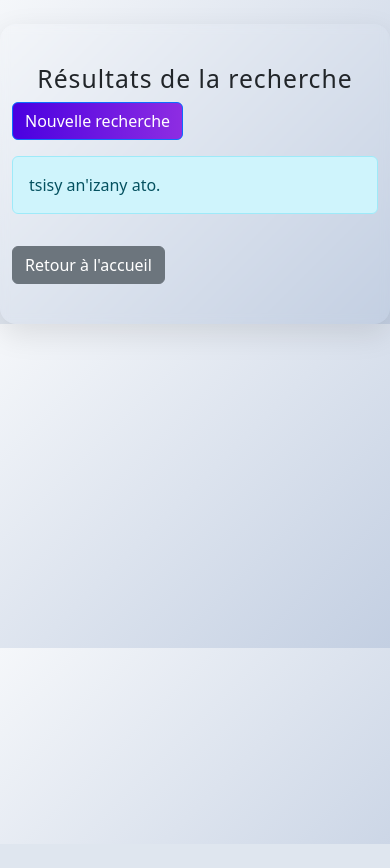
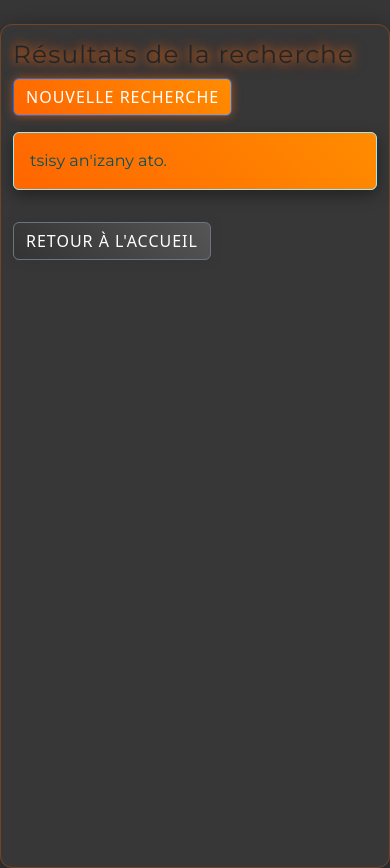
Before and after one commit to Ayyydane/Web23-06-25, a PHP site: page /PAGES/resultats_recherche.php in a window 390 px wide. Before the commit the page ends 844 px from the top, so only its background shows below. Run offline with PHP 8.4, Linux system fonts and the light colour scheme; data that the repository does not hold is empty; some libraries are stand-ins or nearby versions.

Commit message:
cssfinal

```diff
--- a/assets/style.css
+++ b/assets/style.css
@@ -1,87 +1,299 @@
-h1, h2 {
-    text-align: center;
-    color: #222;
-    font-weight: 600;
-    letter-spacing: 1px;
-    margin-bottom: 30px;
+@import url('https://fonts.googleapis.com/css2?family=Montserrat:wght@300;400;600;800&display=swap');
+
+* {
+    margin: 0;
+    padding: 0;
+    box-sizing: border-box;
+    font-family: 'Montserrat', sans-serif;
 }
 
+body {
+    background: #0d0d0d;
+    color: #ffffff;
+    min-height: 100vh;
+    padding: 20px;
+    overflow-x: hidden;
+}
+
+.container {
+    background: rgba(20, 20, 20, 0.85);
+    border: 1px solid rgba(255, 102, 0, 0.3);
+    border-radius: 15px;
+    padding: 30px;
+    box-shadow: 0 8px 30px rgba(0, 0, 0, 0.5);
+    margin-top: 20px;
+    animation: fadeIn 1s ease-in-out;
+}
+
+@keyframes fadeIn {
+    0% { opacity: 0; transform: translateY(20px); }
+    100% { opacity: 1; transform: translateY(0); }
+}
+
+h1, h2, h4 {
+    color: #ff6600;
+    text-shadow: 0 0 8px rgba(255, 102, 0, 0.8), 0 0 15px rgba(255, 102, 0, 0.5);
+    font-weight: 800;
+    letter-spacing: 1.2px;
+    animation: neonGlow 1.8s ease-in-out infinite alternate;
+}
+
+@keyframes neonGlow {
+    0% { text-shadow: 0 0 8px rgba(255, 102, 0, 0.8), 0 0 15px rgba(255, 102, 0, 0.5); }
+    100% { text-shadow: 0 0 12px rgba(255, 102, 0, 1), 0 0 20px rgba(255, 102, 0, 0.7); }
+}
+
+.btn {
+    position: relative;
+    overflow: hidden;
+    transition: all 0.3s ease;
+    border: none;
+    border-radius: 25px;
+    padding: 12px 25px;
+    font-weight: 600;
+    text-transform: uppercase;
+    letter-spacing: 1px;
+}
 
 .btn-primary {
-    background: #4a00e0;
-    background: linear-gradient(to right, #4a00e0, #8e2de2);
-    border: none;
-    border-radius: 20px;
-    padding: 6px 18px;
-    transition: 0.3s ease-in-out;
+    background: linear-gradient(45deg, #ff6600, #ff8c00);
+    color: #fff;
+    box-shadow: 0 0 10px rgba(255, 102, 0, 0.5);
+}
+
+.btn-primary:hover {
+    transform: scale(1.05);
+    box-shadow: 0 0 20px rgba(255, 102, 0, 0.8);
+    background: linear-gradient(45deg, #ff8c00, #ff6600);
 }
 
 .btn-secondary {
-    background-color: #6c757d;
-    border-radius: 20px;
+    background: linear-gradient(45deg, #333333, #555555);
+    color: #fff;
+    box-shadow: 0 0 10px rgba(51, 51, 51, 0.5);
 }
 
-thead {
-    background-color: #343a40;
-    color: white;
+.btn-secondary:hover {
+    transform: scale(1.05);
+    box-shadow: 0 0 20px rgba(51, 51, 51, 0.8);
 }
 
-tbody tr {
-    transition: 0.2s ease-in-out;
+.btn::before {
+    content: '';
+    position: absolute;
+    top: 50%;
+    left: 50%;
+    width: 0;
+    height: 0;
+    background: rgba(255, 255, 255, 0.3);
+    border-radius: 50%;
+    transform: translate(-50%, -50%);
+    transition: width 0.5s ease, height 0.5s ease;
+    z-index: -1;
 }
 
-tbody td {
-    padding: 14px;
-    border-bottom: 1px solid #ddd;
-    vertical-align: middle;
+.btn:hover::before {
+    width: 350px;
+    height: 350px;
 }
 
-a:hover {
-    text-decoration: underline;
+.table {
+    background: rgba(20, 20, 20, 0.9);
+    border-radius: 10px;
+    overflow: hidden;
+    box-shadow: 0 5px 25px rgba(0, 0, 0, 0.6);
+    border: 1px solid rgba(255, 102, 0, 0.2);
 }
-footer {
-    text-align: center;
-    padding: 20px;
-    color: #666;
-    font-size: 0.9em;
+
+.table thead {
+    background: linear-gradient(45deg, #ff6600, #ff8c00);
+    color: #fff;
+    text-transform: uppercase;
+    font-weight: 600;
+    letter-spacing: 1px;
 }
-   body {
-    background: linear-gradient(135deg, #f5f7fa, #c3cfe2);
-    font-family: 'Poppins', sans-serif;
-    margin: 0;
+
+.table th, .table td {
+    padding: 15px;
+    border: none;
+    transition: all 0.3s ease;
+    font-size: 1rem;
+}
+
+.table-striped tbody tr:nth-of-type(odd) {
+    background: rgba(255, 255, 255, 0.03);
+}
+
+.table-striped tbody tr:hover {
+    background: rgba(255, 102, 0, 0.15);
+    transform: translateX(5px);
+    box-shadow: 0 0 10px rgba(255, 102, 0, 0.4);
+}
+
+.table a {
+    color: #ffffff;
+    text-decoration: none;
+    position: relative;
+    transition: all 0.3s ease;
+    font-weight: 600;
+}
+
+.table a:hover {
+    color: #ff6600;
+    text-shadow: 0 0 8px rgba(255, 102, 0, 0.6);
+}
+
+.table a::after {
+    content: '';
+    position: absolute;
+    width: 0;
+    height: 2px;
+    bottom: -2px;
+    left: 0;
+    background: #ff6600;
+    transition: width 0.3s ease;
+}
+
+.table a:hover::after {
+    width: 100%;
+}
+
+.form-control {
+    background: rgba(255, 255, 255, 0.05);
+    border: 1px solid rgba(255, 102, 0, 0.3);
+    color: #fff;
+    border-radius: 10px;
+    padding: 10px;
+    transition: all 0.3s ease;
+    font-size: 1rem;
+}
+
+.form-control:focus {
+    background: rgba(255, 255, 255, 0.1);
+    border-color: #ff6600;
+    box-shadow: 0 0 12px rgba(255, 102, 0, 0.5);
+    color: #fff;
+    outline: none;
+}
+
+.form-control::placeholder {
+    color: rgba(255, 255, 255, 0.5);
+    font-weight: 300;
+}
+
+.alert {
+    border: none;
+    border-radius: 10px;
+    padding: 15px;
+    box-shadow: 0 5px 15px rgba(0, 0, 0, 0.4);
+    animation: slideIn 0.5s ease;
+    color: #fff;
+}
+
+.alert-danger {
+    background: linear-gradient(45deg, #ff3333, #cc0000);
+}
+
+.alert-secondary {
+    background: linear-gradient(45deg, #333333, #555555);
+}
+
+.alert-info {
+    background: linear-gradient(45deg, #ff6600, #ff8c00);
+}
+
+.alert-warning {
+    background: linear-gradient(45deg, #ff9900, #cc7700);
+}
+
+@keyframes slideIn {
+    0% { opacity: 0; transform: translateX(-20px); }
+    100% { opacity: 1; transform: translateX(0); }
+}
+
+ul {
+    list-style: none;
     padding: 0;
-    color: #333;
 }
+
+ul li {
+    background: rgba(255, 255, 255, 0.05);
+    margin: 10px 0;
+    padding: 15px;
+    border-radius: 8px;
+    transition: all 0.3s ease;
+    font-size: 1rem;
+    border-left: 4px solid #ff6600;
+}
+
+ul li:hover {
+    background: rgba(255, 102, 0, 0.15);
+    transform: translateX(10px);
+    box-shadow: 0 0 10px rgba(255, 102, 0, 0.4);
+}
+
+.d-flex a.btn {
+    margin: 0 10px;
+    font-size: 0.9rem;
+    padding: 10px 20px;
+}
+
+@media (max-width: 768px) {
     .container {
-    max-width: 1000px;
-    margin: auto;
-    padding: 40px 20px;
-    background-color: #ffffffcc;
-    backdrop-filter: blur(4px);
-    border-radius: 16px;
-    box-shadow: 0 10px 30px rgba(0,0,0,0.1);
+        padding: 20px;
+        border-radius: 12px;
+    }
+
+    h1, h2 {
+        font-size: 1.8rem;
+    }
+
+    h4 {
+        font-size: 1.2rem;
+    }
+
+    .btn {
+        padding: 10px 20px;
+        font-size: 0.85rem;
+    }
+
+    .table th, .table td {
+        padding: 12px;
+        font-size: 0.9rem;
+    }
+
+    .form-control {
+        font-size: 0.9rem;
+        padding: 8px;
+    }
+
+    ul li {
+        font-size: 0.9rem;
+        padding: 12px;
+    }
 }
-    .btn-primary:hover {
-    transform: translateY(-2px);
-    box-shadow: 0 6px 15px rgba(78, 0, 200, 0.3);
+
+@media (max-width: 576px) {
+    .container {
+        padding: 15px;
+    }
+
+    .table {
+        font-size: 0.85rem;
+    }
+
+    .btn {
+        padding: 8px 15px;
+        font-size: 0.8rem;
+    }
+
+    .d-flex {
+        flex-direction: column;
+        gap: 10px;
+    }
+
+    .d-flex a.btn {
+        width: 100%;
+        text-align: center;
+    }
 }
-    table {
-    border-collapse: separate;
-    border-spacing: 0;
-    width: 100%;
-    overflow: hidden;
-    border-radius: 15px;
-    box-shadow: 0 5px 25px rgba(0, 0, 0, 0.1);
-}
-    thead th {
-    padding: 15px;
-    font-weight: 500;
-    text-transform: uppercase;
-}
-    tbody tr:hover {
-    background-color: #e9ecef;
-}
-    a {
-    text-decoration: none;
-    color: #ffffff;
-}
```
